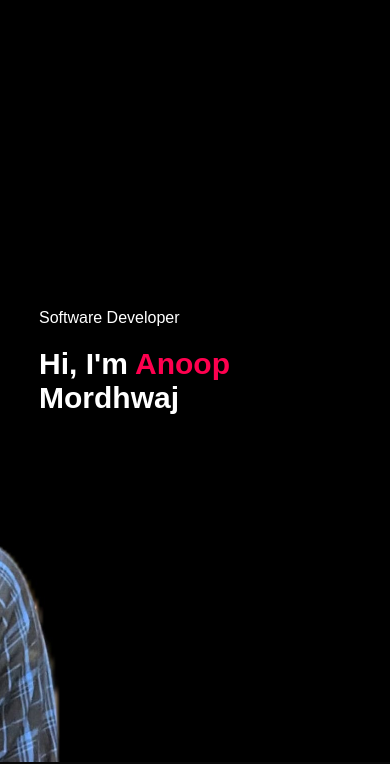
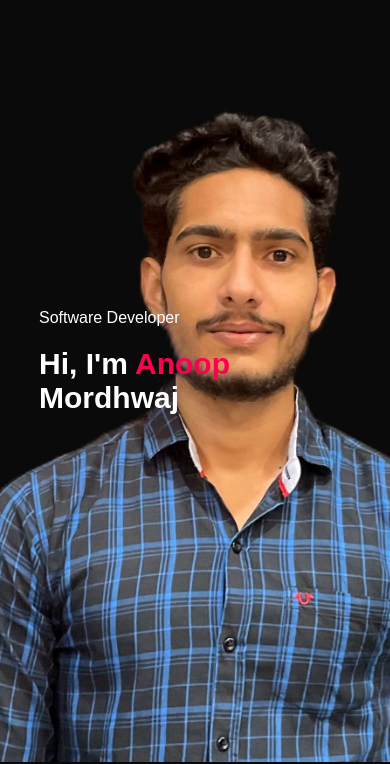
Before and after one commit to anoopmordhwaj/portfolio, a plain HTML site: page index.html in a window 390 px wide. Shown: the part 82-846 px from the top of the page. Drawn offline with Linux system fonts and the light colour scheme.

Commit message:
mobile view pic changed

```diff
--- a/style.css
+++ b/style.css
@@ -16,8 +16,8 @@ body{
 #header{
     width: 100%;
     height: 100vh;
-    background-image: url('images/anoop1.jpg');
-    background-position:35px;
+    background-image: url('images/landscape.jpg');
+    background-position:3px;
     background-size: cover;
     background-attachment: fixed;
 
@@ -397,8 +397,8 @@ nav .fa-solid{
 @media only screen and (max-width: 600px){
 
     #header{
-        background-image: url(images/anoop1.jpg);
-        background-position:11100px;
+        background-image: url(images/mobileview.jpg);
+        background-position:0px;
         background-attachment: fixed;
     }
 
```
Also changed, not shown: images/landscape.jpg (added), images/mobileview.jpg (added), 1 other file.
